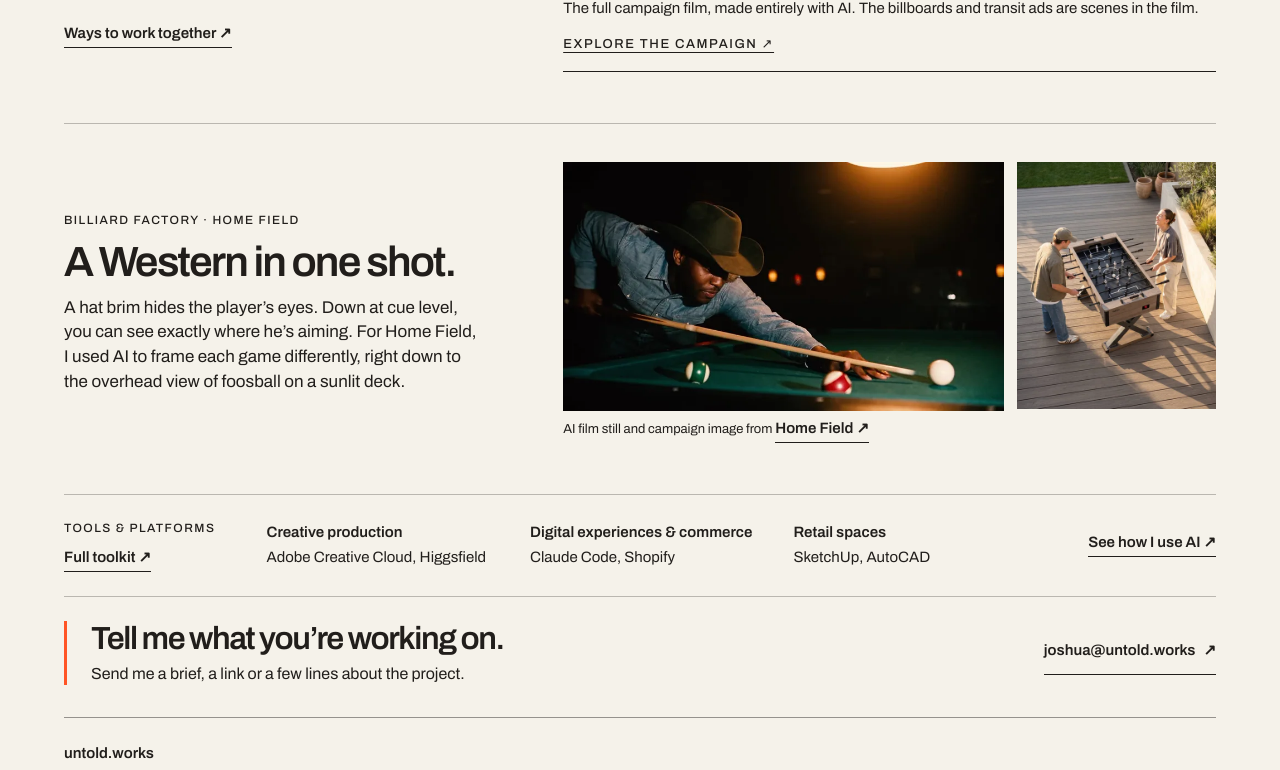
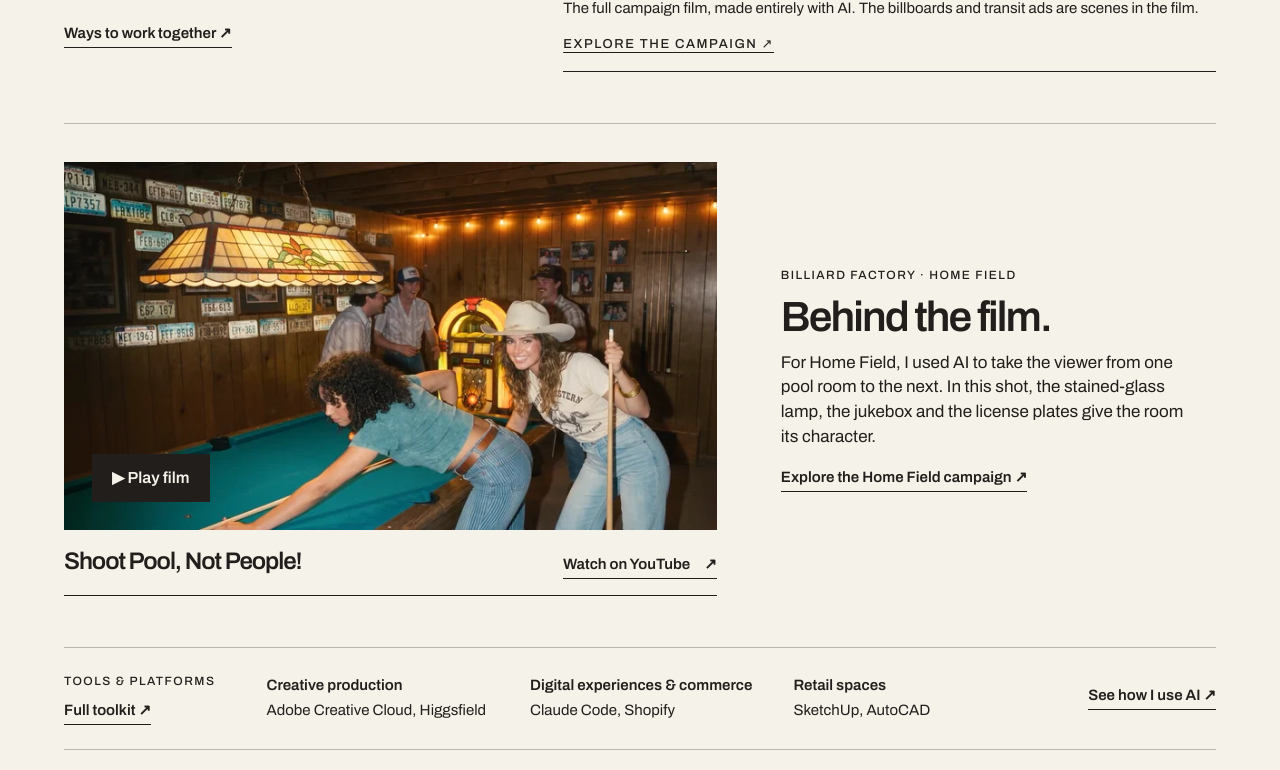
Before and after one commit to GringoChido/untold_works, a React (Vite) app: page / in a window 1280 px wide. Shown: the part 3311-4081 px from the top of the page. Built offline with nearby package versions, Linux system fonts and the light colour scheme.

Commit message:
Lead Home Field with the film and its pool hall frame

```diff
--- /dev/null
+++ b/src/components/HomeFieldFilm.tsx
@@ -0,0 +1,35 @@
+import { useState } from 'react';
+
+export const HomeFieldFilm = ({ featured = false }: { featured?: boolean }) => {
+  const [playing, setPlaying] = useState(false);
+  return (
+    <figure id="home-field-film" className="m-0">
+      {playing ? (
+        <iframe
+          className="block aspect-video w-full border-0 bg-ink"
+          src="https://www.youtube-nocookie.com/embed/PQPKLvWnTHc?autoplay=1&playsinline=1"
+          title="Shoot Pool, Not People! by Billiard Factory"
+          allow="autoplay; encrypted-media; picture-in-picture; fullscreen"
+          referrerPolicy="strict-origin-when-cross-origin"
+          allowFullScreen
+        />
+      ) : (
+        <button type="button" className="relative block aspect-video w-full overflow-hidden bg-ink text-left" onClick={() => setPlaying(true)} aria-label="Play Shoot Pool, Not People!">
+          <img
+            src="/images/home-field-pool-hall-1920.webp"
+            srcSet="/images/home-field-pool-hall-720.webp 720w, /images/home-field-pool-hall-1920.webp 1920w"
+            sizes={featured ? '(min-width: 701px) 56vw, 100vw' : '(min-width: 1440px) 1312px, 100vw'}
+            alt="Two women playing pool beneath a stained-glass lamp, with a jukebox behind them"
+            width="1920" height="1080" loading={featured ? 'lazy' : 'eager'}
+            className="absolute inset-0 h-full w-full object-cover"
+          />
+          <span className="absolute bottom-4 left-4 bg-ink px-5 py-3 font-semibold text-cream md:bottom-7 md:left-7"><span aria-hidden="true">▶ </span>Play film</span>
+        </button>
+      )}
+      <figcaption className="flex flex-wrap items-baseline justify-between gap-3 border-b border-current py-4">
+        <span className="name text-[24px] leading-tight">Shoot Pool, Not People!</span>
+        <a className="text-link" href="https://www.youtube.com/watch?v=PQPKLvWnTHc" target="_blank" rel="noopener noreferrer">Watch on YouTube <span aria-hidden="true">↗</span></a>
+      </figcaption>
+    </figure>
+  );
+};
--- a/src/index.css
+++ b/src/index.css
@@ -2137,7 +2137,7 @@
 }
 .home-photo-story {
   display: grid;
-  grid-template-columns: minmax(0, .8fr) minmax(0, 1.2fr);
+  grid-template-columns: minmax(0, 1.2fr) minmax(0, .8fr);
   align-items: center;
   gap: clamp(32px, 5vw, 78px);
   border-top: 1px solid var(--hairline);
@@ -2145,17 +2145,7 @@
   margin-top: clamp(32px, 4vw, 58px);
 }
 .home-photo-story-copy h3 { margin: 12px 0; font-size: clamp(28px, 3.3vw, 48px); line-height: 1.02; }
-.home-photo-story-copy > p:last-child { margin: 0; max-width: 43ch; font-size: 17px; line-height: 1.45; }
-.home-photo-story figure {
-  display: grid;
-  grid-template-columns: minmax(0, 2.22fr) minmax(0, 1fr);
-  gap: 0 clamp(6px, 1vw, 14px);
-  align-items: start;
-  margin: 0;
-}
-.home-photo-story img { display: block; width: 100%; height: auto; }
-.home-photo-story figcaption { grid-column: 1 / -1; }
-.home-photo-story figcaption { padding-top: 8px; font-size: 13px; line-height: 1.35; }
+.home-photo-story-copy > p:not(.lbl) { margin: 0 0 16px; max-width: 43ch; font-size: 17px; line-height: 1.45; }
 @media (max-width: 700px) {
   .home-photo-story { grid-template-columns: 1fr; gap: 16px; }
 }
--- a/src/pages/Home.tsx
+++ b/src/pages/Home.tsx
@@ -1,4 +1,5 @@
 import { Link } from 'react-router-dom';
+import { HomeFieldFilm } from '../components/HomeFieldFilm';
 import { CaseFilm } from '../components/CaseFilm';
 import { clBaileyFactoryFilm } from '../data/campaignMedia';
 import { Footer } from '../components/Footer';
@@ -155,16 +156,13 @@ export const Home = () => {
             />
           </div>
           <div id="home-field-stills" className="home-photo-story">
+            <HomeFieldFilm featured />
             <div className="home-photo-story-copy">
               <p className="lbl">Billiard Factory · Home Field</p>
-              <h3 className="name">A Western in one shot.</h3>
-              <p>A hat brim hides the player’s eyes. Down at cue level, you can see exactly where he’s aiming. For Home Field, I used AI to frame each game differently, right down to the overhead view of foosball on a sunlit deck.</p>
+              <h3 className="name">Behind the film.</h3>
+              <p>For Home Field, I used AI to take the viewer from one pool room to the next. In this shot, the stained-glass lamp, the jukebox and the license plates give the room its character.</p>
+              <Link to="/work/home-field" className="text-link">Explore the Home Field campaign ↗</Link>
             </div>
-            <figure>
-              <Img src="hf-filmstill.jpg" alt="A player in a cowboy hat sights along his cue, lit by a single amber light" sizes="(min-width: 701px) 38vw, 68vw" />
-              <Img src="hf-foosball.jpg" alt="Two players at a foosball table seen from above, casting long shadows across a deck" sizes="(min-width: 701px) 17vw, 30vw" />
-              <figcaption>AI film still and campaign image from <Link to="/work/home-field" className="text-link">Home Field ↗</Link></figcaption>
-            </figure>
           </div>
           <div className="home-toolkit-strip">
             <div>
--- a/src/pages/work/ProjectDetail.tsx
+++ b/src/pages/work/ProjectDetail.tsx
@@ -1,4 +1,4 @@
-import { useState } from 'react';
+import { HomeFieldFilm } from '../../components/HomeFieldFilm';
 import { Link, useLocation } from 'react-router-dom';
 import { ShopifyShowcase } from './ShopifyShowcase';
 import { NotFound } from '../NotFound';
@@ -36,33 +36,6 @@ const ProjectVisual = ({ project, poster = false }: { project: Project; poster?:
         <Visual visual={visual} sizes="(min-width: 768px) 960px, 100vw" size="home" eager />
       </div>
     </div>
-  );
-};
-
-const HomeFieldFilm = ({ project }: { project: Project }) => {
-  const [playing, setPlaying] = useState(false);
-  return (
-    <figure id="home-field-film" className="m-0">
-      {playing ? (
-        <iframe
-          className="block aspect-video w-full border-0 bg-ink"
-          src="https://www.youtube-nocookie.com/embed/PQPKLvWnTHc?autoplay=1&playsinline=1"
-          title="Shoot Pool, Not People! by Billiard Factory"
-          allow="autoplay; encrypted-media; picture-in-picture; fullscreen"
-          referrerPolicy="strict-origin-when-cross-origin"
-          allowFullScreen
-        />
-      ) : (
-        <button type="button" className="relative block aspect-video w-full overflow-hidden bg-ink text-left" onClick={() => setPlaying(true)} aria-label="Play Shoot Pool, Not People!">
-          {project.visual.type === 'image' && <Img src={project.visual.src} alt={project.visual.alt} sizes="(min-width: 1440px) 1312px, 100vw" eager className="absolute inset-0 h-full w-full object-cover" />}
-          <span className="absolute bottom-4 left-4 bg-ink px-5 py-3 font-semibold text-cream md:bottom-7 md:left-7"><span aria-hidden="true">▶ </span>Play film</span>
-        </button>
-      )}
-      <figcaption className="flex flex-wrap items-baseline justify-between gap-3 border-b border-current py-4">
-        <span className="name text-[24px] leading-tight">Shoot Pool, Not People!</span>
-        <a className="text-link" href="https://www.youtube.com/watch?v=PQPKLvWnTHc" target="_blank" rel="noopener noreferrer">Watch on YouTube <span aria-hidden="true">↗</span></a>
-      </figcaption>
-    </figure>
   );
 };
 
@@ -105,7 +78,7 @@ export const ProjectDetail = () => {
               </div>
             </section>
 
-            {project.projectPage === '/work/home-field' ? <HomeFieldFilm project={project} /> : (
+            {project.projectPage === '/work/home-field' ? <HomeFieldFilm /> : (
             <figure className="m-0">
               <ProjectVisual project={project} poster={copy.visualLayout === 'poster'} />
               <figcaption className="lbl flex flex-wrap items-center justify-between gap-4 border-b border-current py-4 text-[13px]">
```
Also changed, not shown: public/images/home-field-pool-hall-1920.webp (added), public/images/home-field-pool-hall-720.webp (added).
